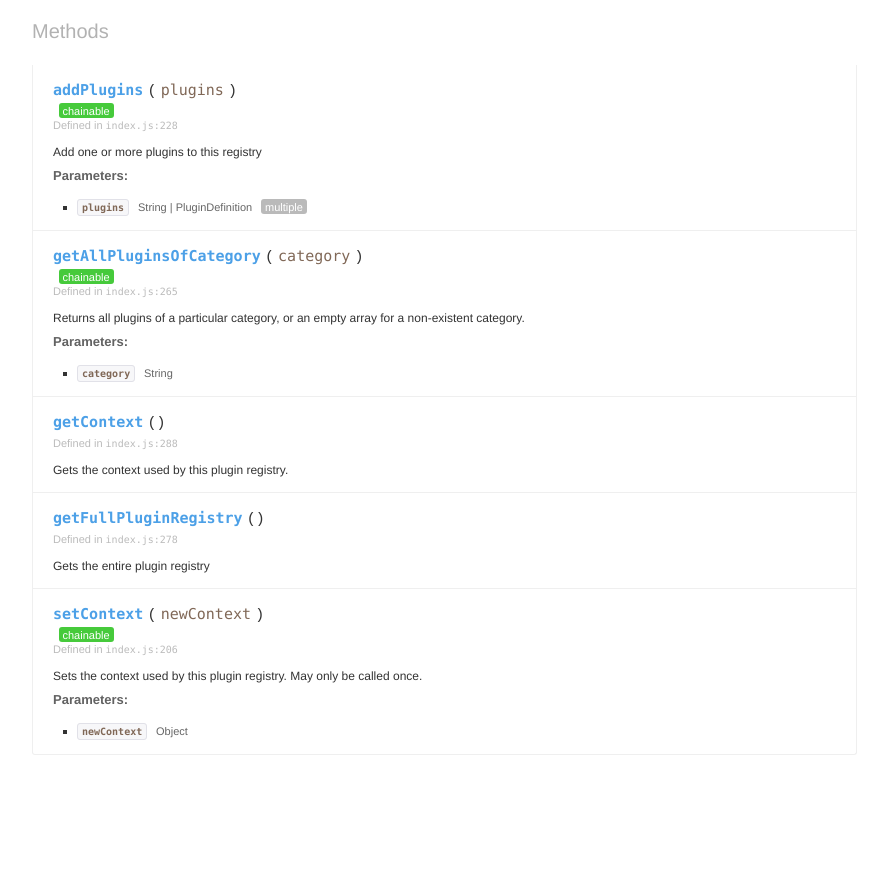
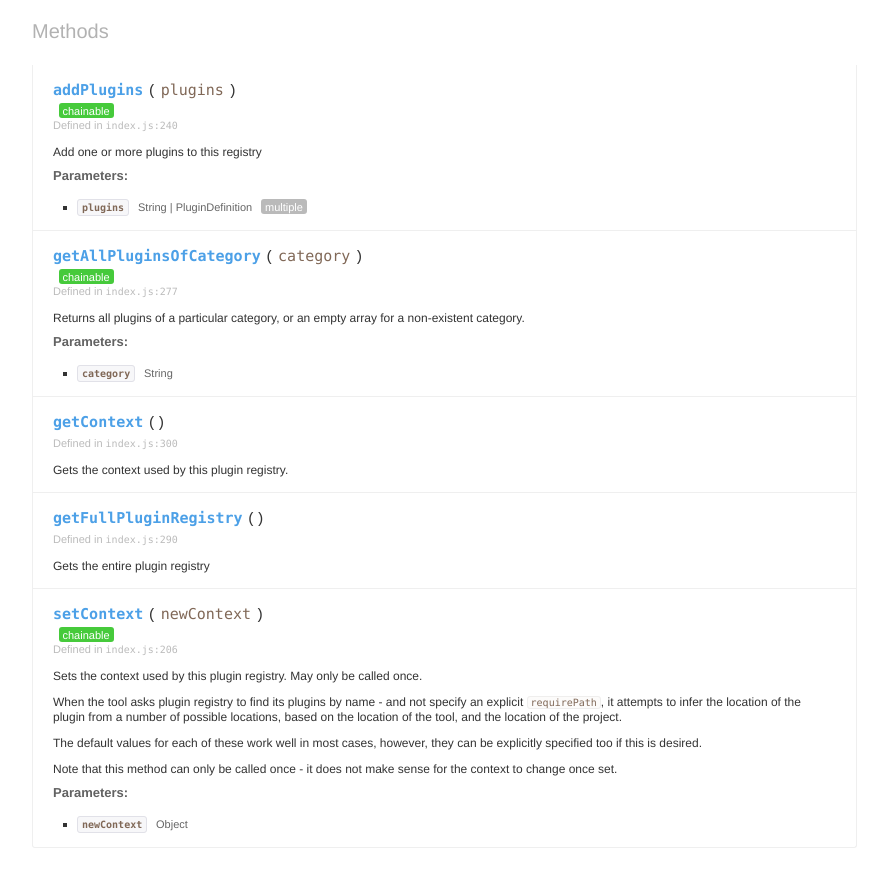
Before and after one commit to bguiz/plugin-registry, a plain HTML site: page classes/PluginRegistryFluentInterface.html in a window 1280 px wide. Shown: the part 464-1350 px from the top of the page, without its empty margins (348-1236 px from the left). Before the commit the page ends 1269 px from the top, so only its background shows below. Drawn offline with Linux system fonts and the light colour scheme.

Commit message:
Documentation CI publish 2015-04-18:01:39:44 3d1bfe3

```diff
--- a/classes/PluginRegistryFluentInterface.html
+++ b/classes/PluginRegistryFluentInterface.html
@@ -21,7 +21,7 @@
             <li class="divider-vertical"></li>
             <li>
                 <p class="navbar-text">
-                    API Docs for Version: <b>0.2.4</b>
+                    API Docs for Version: <b>0.2.6</b>
                 </p>
             </li>
         </div>
@@ -138,7 +138,7 @@
                                     	<div class="meta">
                                     				<p>
                                     				Defined in
-                                    		<a href="../files/index.js.html#l246"><code>index.js:246</code></a>
+                                    		<a href="../files/index.js.html#l258"><code>index.js:258</code></a>
                                     		</p>
 
 
@@ -184,7 +184,7 @@
                                     	<div class="meta">
                                     				<p>
                                     				Defined in
-                                    		<a href="../files/index.js.html#l228"><code>index.js:228</code></a>
+                                    		<a href="../files/index.js.html#l240"><code>index.js:240</code></a>
                                     		</p>
 
 
@@ -233,7 +233,7 @@
                                     	<div class="meta">
                                     				<p>
                                     				Defined in
-                                    		<a href="../files/index.js.html#l265"><code>index.js:265</code></a>
+                                    		<a href="../files/index.js.html#l277"><code>index.js:277</code></a>
                                     		</p>
 
 
@@ -275,7 +275,7 @@
                                     	<div class="meta">
                                     				<p>
                                     				Defined in
-                                    		<a href="../files/index.js.html#l288"><code>index.js:288</code></a>
+                                    		<a href="../files/index.js.html#l300"><code>index.js:300</code></a>
                                     		</p>
 
 
@@ -303,7 +303,7 @@
                                     	<div class="meta">
                                     				<p>
                                     				Defined in
-                                    		<a href="../files/index.js.html#l278"><code>index.js:278</code></a>
+                                    		<a href="../files/index.js.html#l290"><code>index.js:290</code></a>
                                     		</p>
 
 
@@ -347,6 +347,15 @@
 
                                     	<div class="description"><p>Sets the context used by this plugin registry.
                                     May only be called once.</p>
+                                    <p>When the tool asks plugin registry to find its plugins by name -
+                                    and not specify an explicit <code>requirePath</code>,
+                                    it attempts to infer the location of the plugin from a number of possible locations,
+                                    based on the location of the tool,
+                                    and the location of the project.</p>
+                                    <p>The default values for each of these work well in most cases, however,
+                                    they can be explicitly specified too if this is desired.</p>
+                                    <p>Note that this method can only be called once -
+                                    it does not make sense for the context to change once set.</p>
                                     </div>
 
                                     		<div class="params">
```
Also changed, not shown: classes/PluginRegistry.html (+2 -2 lines), data.json (+8 -8 lines), files/index.js.html (+13 -1 lines), index.html (+1 -1 lines), modules/PluginRegistry.html (+1 -1 lines).
